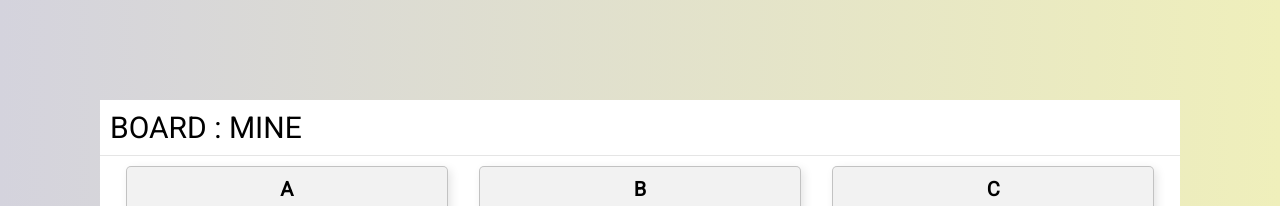
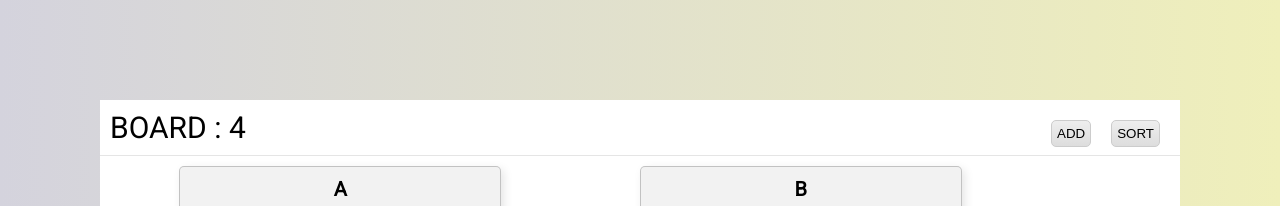
Before and after one commit to sderosiaux/react-stack-step-by-step, a React app: page / in a window 1280 px wide. Shown: the top 206 px of the page. Built offline with nearby package versions, Linux system fonts and the light colour scheme.

Commit message:
Use redux for state

```diff
--- a/package.json
+++ b/package.json
@@ -16,6 +16,7 @@
     "express": "^4.13.3",
     "react": "^0.14.3",
     "react-dom": "^0.14.3",
+    "react-redux": "^4.0.6",
     "redux": "^3.0.5",
     "redux-thunk": "^1.0.3"
   },
--- a/src/components/App.js
+++ b/src/components/App.js
@@ -1,4 +1,7 @@
 import React from 'react';
+
+import { createStore } from 'redux'
+import { Provider } from 'react-redux'
 
 import Board from './Board.js';
 
@@ -15,11 +18,20 @@ const UNITS = [
   { name: 'D', imagePath: 'http://lorempixel.com/400/200/' }
 ];
 
+const boardState = (state = UNITS, action) =>
+    action.type === 'ADD' ? state.concat({ name: Math.random().toString(), imagePath: 'http://lorempixel.com/400/200/' }) :
+    action.type === 'SORT' ? state.slice().sort(() => Math.random() - 0.5) :
+    state;
+
+const store = createStore(boardState)
+
 export default class App extends React.Component {
   render() {
     return (
       <div style={STYLE_APP}>
-        <Board units={UNITS} name={"Mine"} />
+        <Provider store={store}>
+          <Board />
+        </Provider>
       </div>
     );
   }
--- a/src/components/Board.js
+++ b/src/components/Board.js
@@ -1,4 +1,6 @@
 import React from 'react';
+import { connect } from 'react-redux'
+
 import BoardToolbar from './BoardToolbar.js';
 import Unit from './Unit.js';
 
@@ -19,16 +21,17 @@ const STYLE_UNIT = {
   listStyleType: 'none'
 };
 
-export default class extends React.Component {
+export default connect(state => ({ units: state }))(class extends React.Component {
   render() {
-    const { name, units } = this.props;
+    const { units, dispatch } = this.props;
+
     return (
       <div style={STYLE_BOARD}>
-        <BoardToolbar name={name} />
+        <BoardToolbar name={units.length} dispatch={dispatch} />
         <ul style={STYLE_LIST}>
-          {units.map(p => <li style={STYLE_UNIT}><Unit {...p} /></li>)}
+          {units.map(p => <li key={p.name} style={STYLE_UNIT}><Unit {...p} /></li>)}
         </ul>
       </div>
     );
   }
-}
+});
--- a/src/components/BoardToolbar.js
+++ b/src/components/BoardToolbar.js
@@ -5,12 +5,38 @@ const STYLE_HEADER = {
   textAlign: 'left',
   padding: 10,
   textTransform: 'uppercase',
-  borderBottom: '1px solid rgba(0,0,0,.1)'
+  borderBottom: '1px solid rgba(0,0,0,.1)',
+};
+
+const STYLE_BUTTON = {
+  border: '1px solid #ccc',
+  borderRadius: 5,
+  background: 'linear-gradient(to bottom, #eee , #DDD)',
+  padding: 5,
+  margin: 10,
+  minWidth: 30,
+  float: 'right',
+  textTransform: 'uppercase',
 };
 
 export default class extends React.Component {
+  onAddButtonClick() {
+    this.props.dispatch({ type: 'ADD' })
+  }
+
+  onReorderButtonClick() {
+    this.props.dispatch({ type: 'SORT' })
+  }
+
   render() {
     const { name } = this.props;
-    return <header style={STYLE_HEADER}>Board : {name}</header>;
+
+    return (
+      <header style={STYLE_HEADER}>
+        Board : {name}
+        <button style={STYLE_BUTTON} onClick={this.onReorderButtonClick.bind(this)}>Sort</button>
+        <button style={STYLE_BUTTON} onClick={this.onAddButtonClick.bind(this)}>Add</button>
+      </header>
+    );
   }
 }
```
